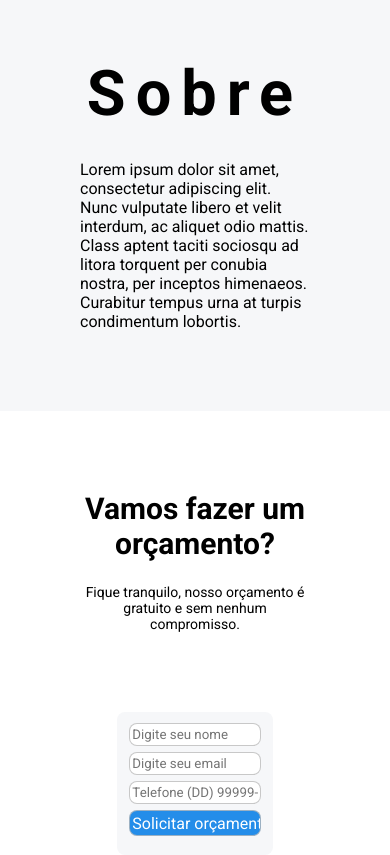
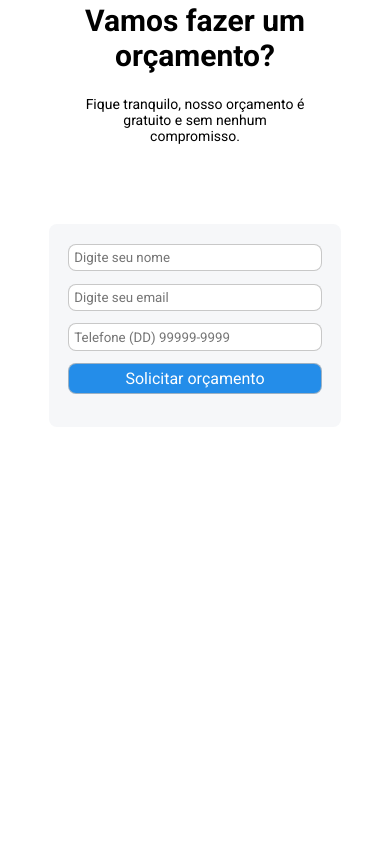
Before and after one commit to Tbiro13380/Projeto-DevTech, a plain HTML site: page index.html in a window 390 px wide. Shown: the part 2515-3370 px from the top of the page. After the commit the page ends 2942 px from the top, so only its background shows below. Drawn offline with nearby package versions, Linux system fonts and the light colour scheme.

Commit message:
media queries update

```diff
--- a/style.css
+++ b/style.css
@@ -20,7 +20,6 @@ img {
 
 .primeira-sessao {
   background-color: #151f35;
-  height: 110vh;
 }
 
 .header .conteiner {
@@ -91,10 +90,6 @@ nav {
   justify-content: center;
   align-items: center;
   padding: 8rem;
-
-  flex-wrap: wrap;
-
-  gap: 4rem;
 }
 
 .main-texto {
@@ -400,6 +395,7 @@ input {
   .main-imagem {
     width: 600px;
   }
+
 }
 
 @media only screen and (max-width: 768px) {
@@ -442,7 +438,7 @@ input {
   }
 
   .main-texto button {
-    margin-left: 20%;
+    margin-left: 25%;
   }
 
   .main-texto h1 {
@@ -472,11 +468,29 @@ input {
     margin-top: 10%;
     max-width: 800px;
   }
+
+  form {
+  display: flex;
+  flex-direction: column;
+  max-width: 75%;
+  margin: 0 auto;
+  background-color: #f6f7f9;
+  padding: 5%;
+  border-radius: 0.8rem;
+  }
+
 }
 
-@media only screen and (max-width: 950px) {
+@media only screen and (max-width: 900px) {
   .terceira-sessao .conteiner {
     flex-wrap: wrap;
     gap: 4rem;
+
   }
+
+  .main-div {
+    flex-wrap: wrap;
+    gap: 4rem;
+  }
+
 }
```
